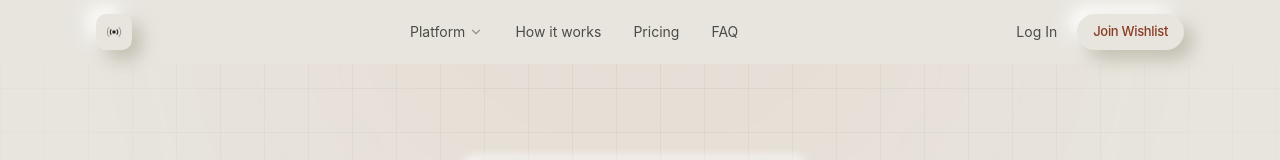
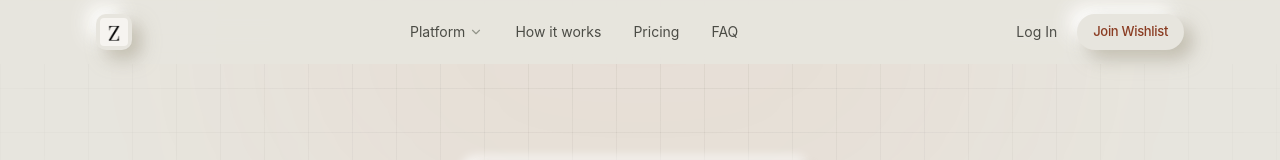
Before and after one commit to Panda-0x01/zeno_main, a Next.js app: page / in a window 1280 px wide. Shown: the top 160 px of the page. Built offline with nearby package versions, Linux system fonts and the light colour scheme.

Commit message:
fix: Turbopack root config, swap ZenoMark for zeno.png in nav/footer

```diff
--- a/next.config.ts
+++ b/next.config.ts
@@ -1,4 +1,5 @@
 import type { NextConfig } from "next";
+import * as path from "path";
 
 // React requires eval() in development mode for call-stack reconstruction.
 // 'unsafe-eval' is only added in the dev build; production keeps it strict.
@@ -36,6 +37,11 @@ const securityHeaders = [
 ];
 
 const nextConfig: NextConfig = {
+  turbopack: {
+    // Explicitly pin the workspace root so Turbopack can always resolve
+    // next/package.json regardless of how the dev server is launched.
+    root: path.resolve(__dirname),
+  },
   async headers() {
     return [
       {
--- a/src/components/site-footer.tsx
+++ b/src/components/site-footer.tsx
@@ -1,5 +1,5 @@
+import Image from "next/image";
 import { footerLinks, social } from "@/lib/content";
-import { ZenoMark } from "@/components/zeno-mark";
 
 export function SiteFooter() {
   return (
@@ -8,7 +8,7 @@ export function SiteFooter() {
         <div className="grid grid-cols-2 sm:grid-cols-4 gap-10">
           <div className="col-span-2 sm:col-span-1">
             <a href="#top" className="flex items-center gap-2.5" aria-label="Zeno home">
-              <ZenoMark className="h-5 w-5 text-accent" />
+              <Image src="/zeno.png" alt="Zeno logo" width={20} height={20} className="rounded-sm" />
               <span className="font-display text-sm text-foreground">zeno</span>
             </a>
             <p className="mt-4 text-sm text-muted-2 leading-relaxed max-w-[220px]">
--- a/src/components/site-header.tsx
+++ b/src/components/site-header.tsx
@@ -3,9 +3,9 @@
 import { useEffect, useState } from "react";
 import { motion } from "framer-motion";
 import { Menu, X, ChevronDown } from "lucide-react";
+import Image from "next/image";
 import { Button } from "@/components/ui/button";
 import { nav } from "@/lib/content";
-import { ZenoMark } from "@/components/zeno-mark";
 import { cn } from "@/lib/utils";
 
 export function SiteHeader() {
@@ -31,8 +31,8 @@ export function SiteHeader() {
     >
       <div className="mx-auto flex max-w-6xl items-center justify-between px-5 sm:px-8 h-16">
         <a href="#top" className="flex items-center gap-2.5 shrink-0" aria-label="Zeno home">
-          <span className="neu neu-hover neu-press flex h-9 w-9 items-center justify-center rounded-[10px] text-foreground">
-            <ZenoMark className="h-4 w-4" />
+          <span className="neu neu-hover neu-press flex h-9 w-9 items-center justify-center rounded-[10px]">
+            <Image src="/zeno.png" alt="Zeno logo" width={28} height={28} className="rounded-sm" />
           </span>
         </a>
 
```
